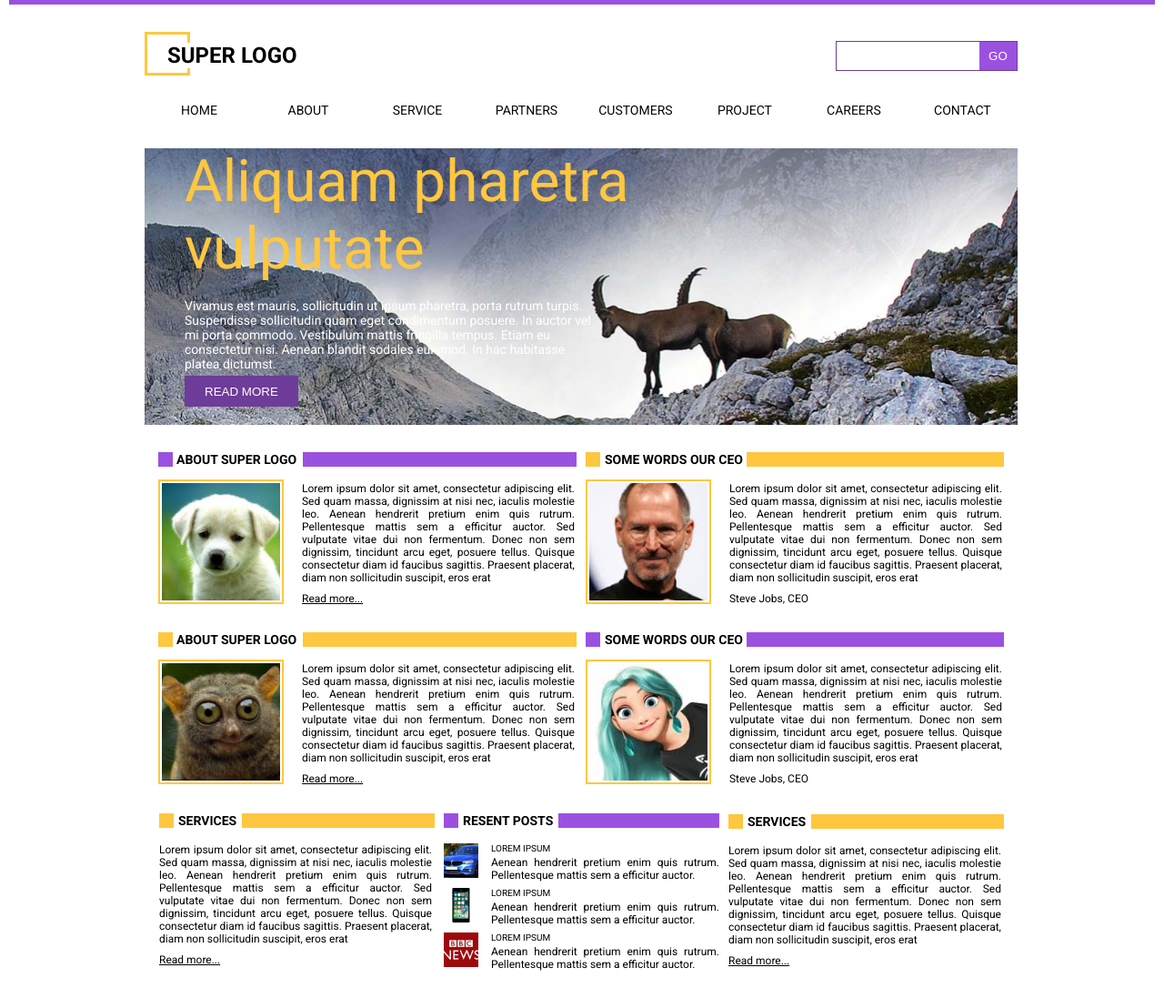
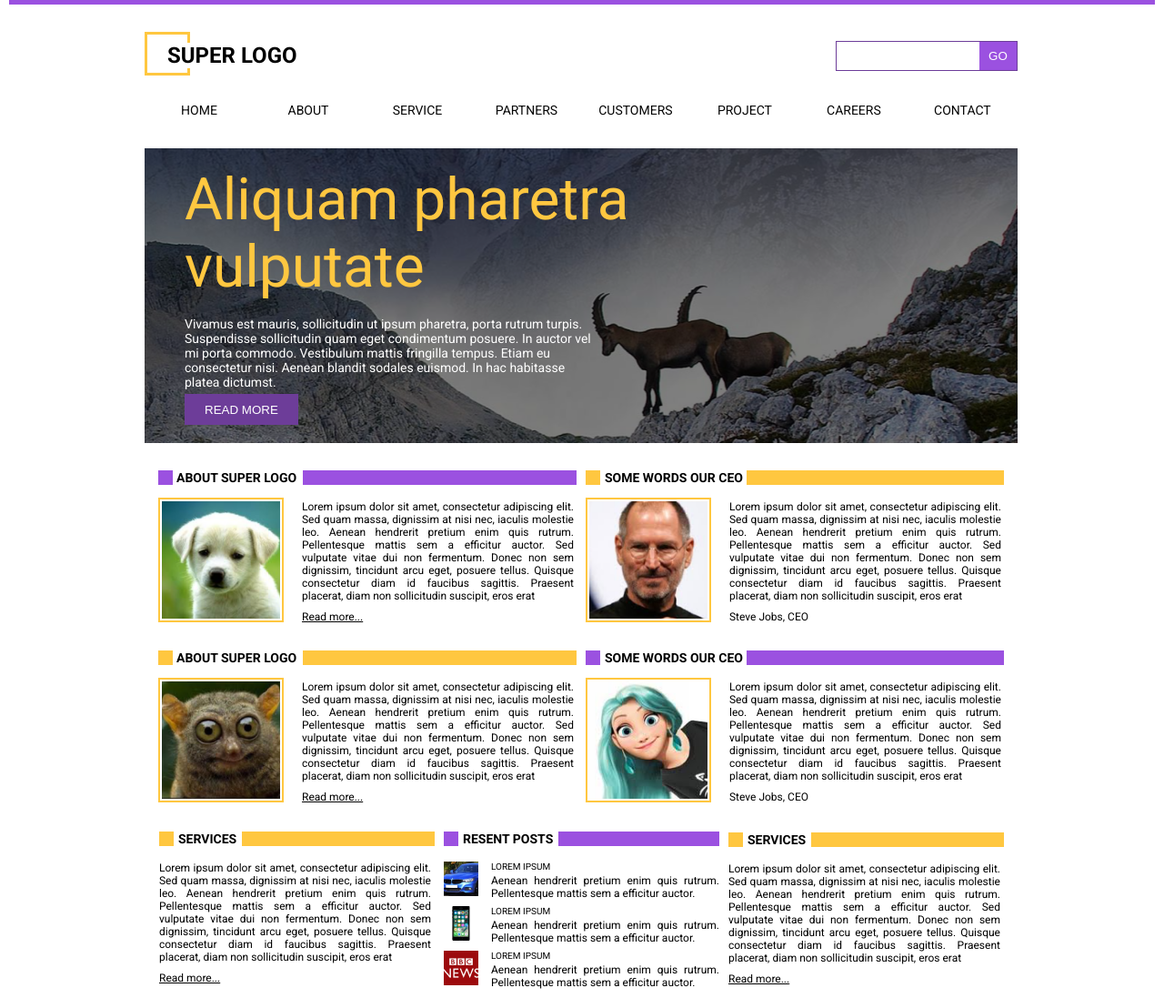
Before and after one commit to kolesnikovtgn/layout1, a plain HTML site: page index.html in a window 1280 px wide. Shown: the top 1097 px of the page at 91% size. Drawn offline with Linux system fonts and the light colour scheme.

Commit message:
Added gradient for image and correct justify text in all article

```diff
--- a/css/style.css
+++ b/css/style.css
@@ -132,8 +132,13 @@ body {
 }
 
 .main__image {
-    background: url(../images/Mountains-and-hills-julian-alps.png) no-repeat center bottom/cover ;
+    /*background: url(../images/Mountains-and-hills-julian-alps.png) no-repeat center bottom/cover ;*/
+    /*width: 100%;*/
+    background: linear-gradient( rgba(0, 0, 0, 0.5), rgba(0, 0, 0, 0.5) ), url(../images/Mountains-and-hills-julian-alps.png);
+    background-position:center bottom;
     width: 100%;
+    display: table;
+    margin-top: 20px;
 }
 
 .image-article {
@@ -227,7 +232,7 @@ body {
 }
 
 .article1__text {
-    width: 300px;
+    width: 299px;
     height: 105px;
     margin: 16px 0 0 20px;
 }
@@ -299,7 +304,7 @@ body {
 }
 
 .article2__text {
-    width: 300px;
+    width: 299px;
     height: 105px;
     margin: 16px 0 0 20px;
 }
@@ -370,7 +375,7 @@ body {
 }
 
 .article3__text {
-    width: 300px;
+    width: 299px;
     height: 105px;
     margin: 16px 0 0 20px;
 }
@@ -442,7 +447,7 @@ body {
 }
 
 .article4__text {
-    width: 300px;
+    width: 299px;
     height: 105px;
     margin: 16px 0 0 20px;
 }
@@ -495,7 +500,7 @@ body {
 }
 
 .article5__text {
-    width: 300px;
+    width: 299px;
     height: 105px;
     margin: 16px 0 0 0;
 }
@@ -626,7 +631,7 @@ body {
 }
 
 .article7__text {
-    width: 300px;
+    width: 299px;
     height: 105px;
     margin: 16px 0 0 0;
 }
```
